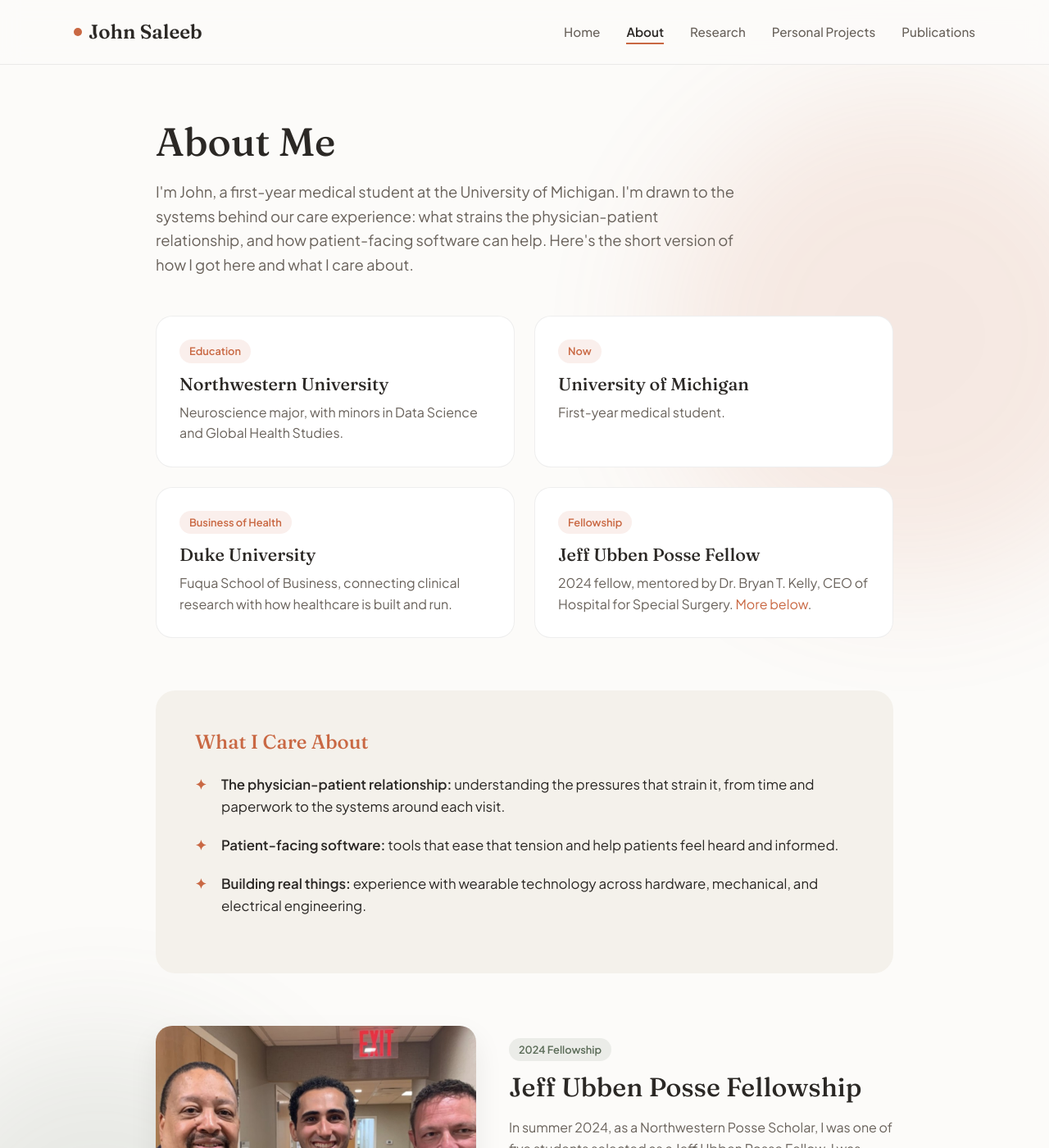
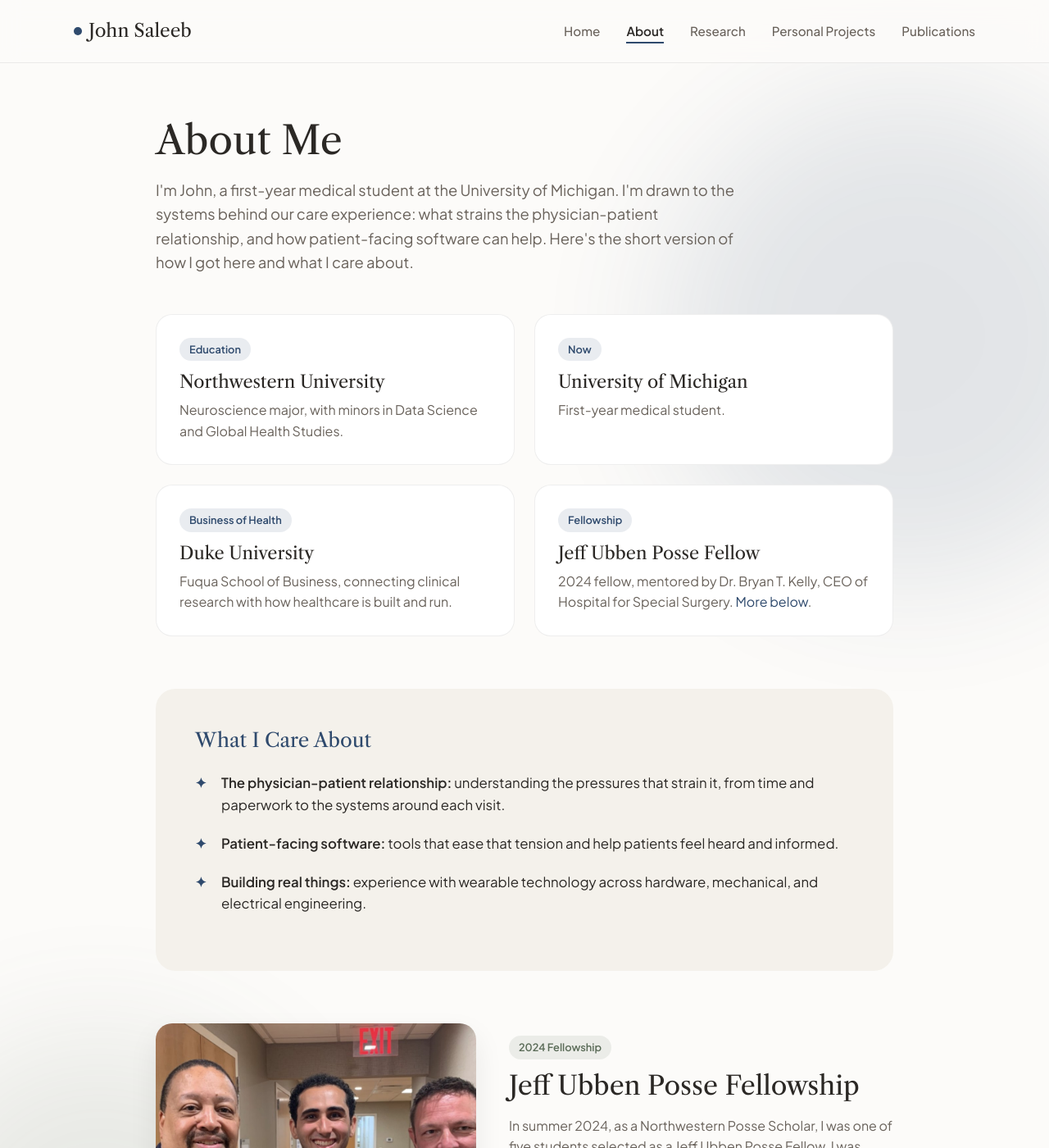
Before and after one commit to saleebj/johnsaleeb.github.io, a Jekyll site: the page built from about.md, in a window 1280 px wide and 1400 px high. Shown: the whole window at 82% size. Built offline with Jekyll 4.4.1, drawn with Linux system fonts in a browser that asks for light colours.

Commit message:
Switch headings to Libre Caslon and accent to deep navy (#9)
Claude-Session: https://claude.ai/code/session_01AX4NMhvRhiGvoxVxQNFXnv

Co-authored-by: Claude <noreply@anthropic.com>

```diff
--- a/_includes/head.html
+++ b/_includes/head.html
@@ -28,7 +28,7 @@
   <!-- Fonts & Icons -->
   <link rel="preconnect" href="https://fonts.googleapis.com">
   <link rel="preconnect" href="https://fonts.gstatic.com" crossorigin>
-  <link href="https://fonts.googleapis.com/css2?family=Fraunces:ital,opsz,wght@0,9..144,400;0,9..144,500;0,9..144,600;1,9..144,400&family=Plus+Jakarta+Sans:wght@300;400;500;600;700&display=swap" rel="stylesheet">
+  <link href="https://fonts.googleapis.com/css2?family=Libre+Caslon+Text:ital,wght@0,400;1,400&family=Plus+Jakarta+Sans:wght@300;400;500;600;700&display=swap" rel="stylesheet">
 
   <link rel="stylesheet" href="{{ '/assets/css/main.css' | relative_url }}">
   <link rel="icon" href="{{ '/assets/images/profile.jpg' | relative_url }}">
--- a/assets/css/main.scss
+++ b/assets/css/main.scss
@@ -7,7 +7,7 @@ $bg-color: #fcfbf9;
 $bg-secondary: #f4f1eb;
 $text-main: #2b2825;
 $text-muted: #69625b;
-$accent-color: #c96843; // Terracotta
+$accent-color: #2f4a6d; // Deep navy
 $accent-secondary: #5a6b57; // Sage Green
 $accent-gold: #d4a373;
 $card-bg: #ffffff;
@@ -33,8 +33,8 @@ body {
 }
 
 h1, h2, h3, h4, h5, h6 {
-  font-family: 'Fraunces', Georgia, serif;
-  font-weight: 500;
+  font-family: 'Libre Caslon Text', Georgia, serif;
+  font-weight: 400;
   color: $text-main;
   line-height: 1.25;
   margin-bottom: 1rem;
@@ -109,9 +109,9 @@ strong {
   }
 
   .site-logo {
-    font-family: 'Fraunces', Georgia, serif;
-    font-size: 1.5rem;
-    font-weight: 600;
+    font-family: 'Libre Caslon Text', Georgia, serif;
+    font-size: 1.4rem;
+    font-weight: 400;
     color: $text-main;
     display: flex;
     align-items: center;
```
Also changed, not shown: assets/images/og-image.png.
